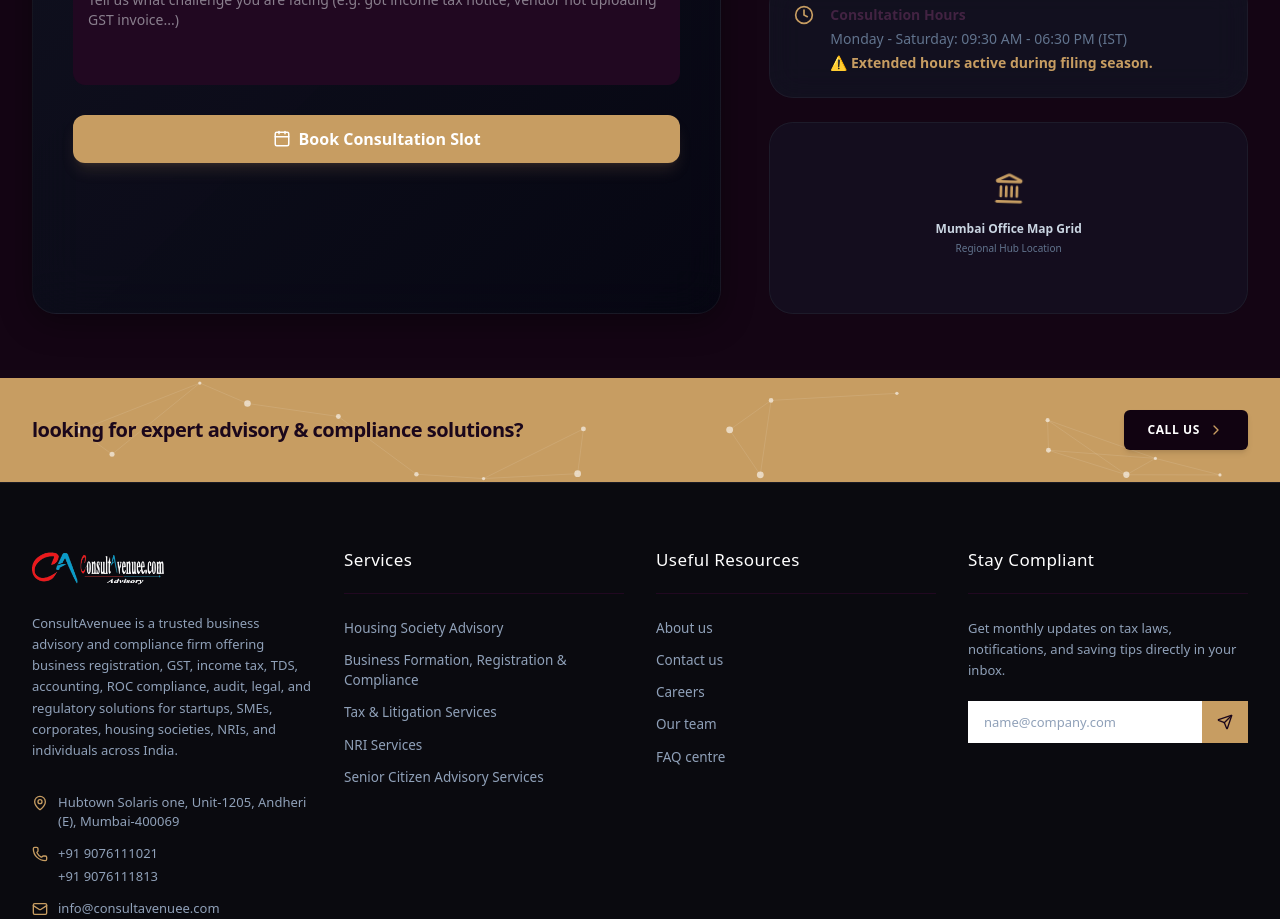
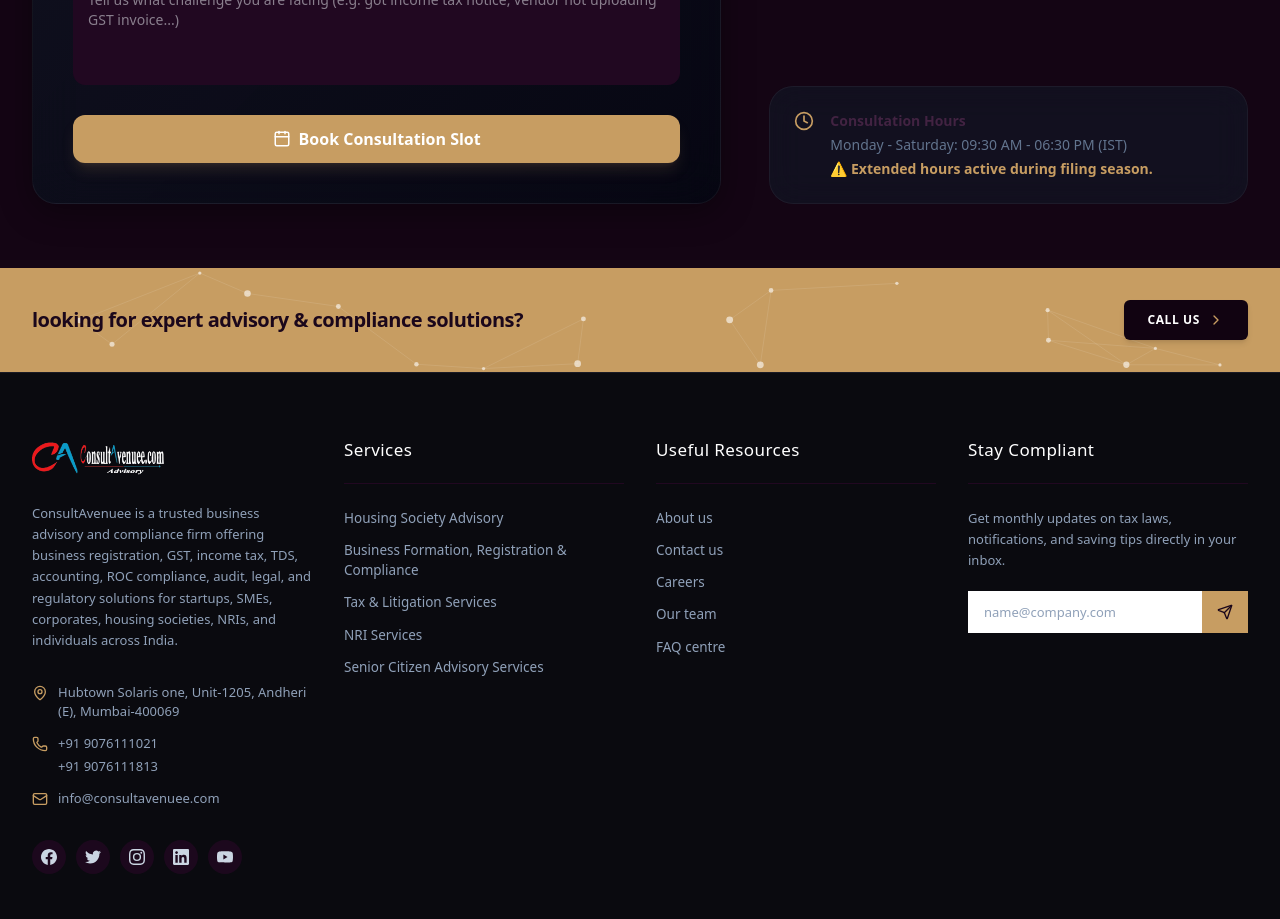
Before and after one commit to Akhil1251/Manoj-CA, a Next.js app: page /contact in a window 1280 px wide. Shown: the part 1260-2179 px from the top of the page. Built offline with nearby package versions, Linux system fonts and the light colour scheme.

Commit message:
feat: implement contact page with office location tabs and add navigation bar component

```diff
--- a/src/app/contact/page.tsx
+++ b/src/app/contact/page.tsx
@@ -358,19 +358,6 @@
             </div>
           </div>
 
-          {/* Stylized Map Placeholder */}
-          <div className="glass h-48 rounded-3xl border border-slate-200/50 dark:border-slate-800/50 overflow-hidden relative flex items-center justify-center">
-            <div className="absolute inset-0 bg-slate-200 dark:bg-slate-900 opacity-20 bg-grid-slate-900/[0.1] z-0" />
-            <div className="text-center z-10 p-4">
-              <Landmark className="h-8 w-8 text-amber-500 mx-auto mb-2 animate-float" />
-              <span className="text-xs font-bold text-slate-700 dark:text-slate-300 block">
-                {currentOffice.name} Map Grid
-              </span>
-              <span className="text-[10px] text-slate-400 dark:text-slate-500 mt-1 block">
-                Regional Hub Location
-              </span>
-            </div>
-          </div>
         </div>
       </div>
     </div>
--- a/src/components/Navbar.tsx
+++ b/src/components/Navbar.tsx
@@ -344,7 +344,7 @@
                 </div>
                 <div className="flex items-center gap-3">
                   <a href="https://wa.me/919076111021" target="_blank" rel="noreferrer" className="flex items-center justify-center hover:scale-110 transition-transform" aria-label="Chat on WhatsApp">
-                  <svg className="w-6 h-6 text-amber-500" fill="currentColor" viewBox="0 0 24 24"><path d="M12.031 0C5.397 0 0 5.397 0 12.031c0 2.128.555 4.195 1.611 6.012L.391 23.609l5.719-1.5c1.761.961 3.743 1.468 5.922 1.468 6.634 0 12.031-5.397 12.031-12.031S18.666 0 12.031 0zm3.834 17.275c-.156.447-.905.864-1.282.909-.344.041-.787.126-2.222-.444-1.734-.69-2.855-2.455-2.939-2.565-.084-.11-1.688-2.247-1.688-4.285 0-2.037 1.055-3.041 1.433-3.468.378-.427.822-.497 1.096-.497.274 0 .548.006.772.016.236.011.554-.087.844.605.367.877 1.182 2.894 1.287 3.106.105.211.176.456.035.736-.14.281-.211.457-.422.702-.211.246-.441.539-.633.715-.211.192-.435.402-.2.806.235.405 1.045 1.728 2.248 2.801 1.558 1.389 2.836 1.817 3.238 2.01.402.193.637.158.877-.116.241-.275 1.034-1.205 1.314-1.619.28-.415.56-.345.928-.211.368.134 2.324 1.095 2.721 1.294.397.199.661.298.756.463.095.166.095.961-.061 1.408z"/></svg>
+                    <svg className="w-6 h-6 text-amber-500" fill="currentColor" viewBox="0 0 24 24"><path d="M12.031 0C5.397 0 0 5.397 0 12.031c0 2.128.555 4.195 1.611 6.012L.391 23.609l5.719-1.5c1.761.961 3.743 1.468 5.922 1.468 6.634 0 12.031-5.397 12.031-12.031S18.666 0 12.031 0zm3.834 17.275c-.156.447-.905.864-1.282.909-.344.041-.787.126-2.222-.444-1.734-.69-2.855-2.455-2.939-2.565-.084-.11-1.688-2.247-1.688-4.285 0-2.037 1.055-3.041 1.433-3.468.378-.427.822-.497 1.096-.497.274 0 .548.006.772.016.236.011.554-.087.844.605.367.877 1.182 2.894 1.287 3.106.105.211.176.456.035.736-.14.281-.211.457-.422.702-.211.246-.441.539-.633.715-.211.192-.435.402-.2.806.235.405 1.045 1.728 2.248 2.801 1.558 1.389 2.836 1.817 3.238 2.01.402.193.637.158.877-.116.241-.275 1.034-1.205 1.314-1.619.28-.415.56-.345.928-.211.368.134 2.324 1.095 2.721 1.294.397.199.661.298.756.463.095.166.095.961-.061 1.408z" /></svg>
                   </a>
                   <div className="flex flex-col leading-tight gap-1">
                     <a href="tel:+919076111021" className="text-sm font-bold hover:text-amber-500 transition-colors">9076111021</a>
@@ -416,7 +416,7 @@
                     <svg className="w-4 h-4 hover:text-white/70 cursor-pointer transition-colors" fill="currentColor" viewBox="0 0 24 24"><path d="M24 4.557c-.883.392-1.832.656-2.828.775 1.017-.609 1.798-1.574 2.165-2.724-.951.564-2.005.974-3.127 1.195-.897-.957-2.178-1.555-3.594-1.555-3.179 0-5.515 2.966-4.797 6.045-4.091-.205-7.719-2.165-10.148-5.144-1.29 2.213-.669 5.108 1.523 6.574-.806-.026-1.566-.247-2.229-.616-.054 2.281 1.581 4.415 3.949 4.89-.693.188-1.452.232-2.224.084.626 1.956 2.444 3.379 4.6 3.419-2.07 1.623-4.678 2.348-7.29 2.04 2.179 1.397 4.768 2.212 7.548 2.212 9.142 0 14.307-7.721 13.995-14.646.962-.695 1.797-1.562 2.457-2.549z" /></svg>
                   </a>
                   <a href="https://www.youtube.com/channel/UCsGMvEo1L56O7zUm3Lp7c6w" target="_blank" rel="noreferrer" aria-label="YouTube">
-                  <svg className="w-4 h-4 hover:text-white/70 cursor-pointer transition-colors" fill="currentColor" viewBox="0 0 24 24"><path d="M23.498 6.186a3.016 3.016 0 0 0-2.122-2.136C19.505 3.5 12 3.5 12 3.5s-7.505 0-9.377.55a3.016 3.016 0 0 0-2.122 2.136C0 8.082 0 12 0 12s0 3.918.501 5.814a3.016 3.016 0 0 0 2.122 2.136c1.871.55 9.377.55 9.377.55s7.505 0 9.377-.55a3.016 3.016 0 0 0 2.122-2.136C24 15.918 24 12 24 12s0-3.918-.502-5.814zM9.545 15.568V8.432L15.818 12l-6.273 3.568z"/></svg>
+                    <svg className="w-4 h-4 hover:text-white/70 cursor-pointer transition-colors" fill="currentColor" viewBox="0 0 24 24"><path d="M23.498 6.186a3.016 3.016 0 0 0-2.122-2.136C19.505 3.5 12 3.5 12 3.5s-7.505 0-9.377.55a3.016 3.016 0 0 0-2.122 2.136C0 8.082 0 12 0 12s0 3.918.501 5.814a3.016 3.016 0 0 0 2.122 2.136c1.871.55 9.377.55 9.377.55s7.505 0 9.377-.55a3.016 3.016 0 0 0 2.122-2.136C24 15.918 24 12 24 12s0-3.918-.502-5.814zM9.545 15.568V8.432L15.818 12l-6.273 3.568z" /></svg>
                   </a>
                 </div>
 
@@ -693,7 +693,7 @@
                       <svg className="w-4 h-4 hover:text-amber-500 cursor-pointer transition-colors" fill="currentColor" viewBox="0 0 24 24"><path d="M24 4.557c-.883.392-1.832.656-2.828.775 1.017-.609 1.798-1.574 2.165-2.724-.951.564-2.005.974-3.127 1.195-.897-.957-2.178-1.555-3.594-1.555-3.179 0-5.515 2.966-4.797 6.045-4.091-.205-7.719-2.165-10.148-5.144-1.29 2.213-.669 5.108 1.523 6.574-.806-.026-1.566-.247-2.229-.616-.054 2.281 1.581 4.415 3.949 4.89-.693.188-1.452.232-2.224.084.626 1.956 2.444 3.379 4.6 3.419-2.07 1.623-4.678 2.348-7.29 2.04 2.179 1.397 4.768 2.212 7.548 2.212 9.142 0 14.307-7.721 13.995-14.646.962-.695 1.797-1.562 2.457-2.549z" /></svg>
                     </a>
                     <a href="https://www.youtube.com/channel/UCsGMvEo1L56O7zUm3Lp7c6w" target="_blank" rel="noreferrer" aria-label="YouTube">
-                    <svg className="w-4 h-4 hover:text-amber-500 cursor-pointer transition-colors" fill="currentColor" viewBox="0 0 24 24"><path d="M23.498 6.186a3.016 3.016 0 0 0-2.122-2.136C19.505 3.5 12 3.5 12 3.5s-7.505 0-9.377.55a3.016 3.016 0 0 0-2.122 2.136C0 8.082 0 12 0 12s0 3.918.501 5.814a3.016 3.016 0 0 0 2.122 2.136c1.871.55 9.377.55 9.377.55s7.505 0 9.377-.55a3.016 3.016 0 0 0 2.122-2.136C24 15.918 24 12 24 12s0-3.918-.502-5.814zM9.545 15.568V8.432L15.818 12l-6.273 3.568z"/></svg>
+                      <svg className="w-4 h-4 hover:text-amber-500 cursor-pointer transition-colors" fill="currentColor" viewBox="0 0 24 24"><path d="M23.498 6.186a3.016 3.016 0 0 0-2.122-2.136C19.505 3.5 12 3.5 12 3.5s-7.505 0-9.377.55a3.016 3.016 0 0 0-2.122 2.136C0 8.082 0 12 0 12s0 3.918.501 5.814a3.016 3.016 0 0 0 2.122 2.136c1.871.55 9.377.55 9.377.55s7.505 0 9.377-.55a3.016 3.016 0 0 0 2.122-2.136C24 15.918 24 12 24 12s0-3.918-.502-5.814zM9.545 15.568V8.432L15.818 12l-6.273 3.568z" /></svg>
                     </a>
                   </div>
                 </div>
```
Lines whose indentation alone changed are shown as unchanged.
